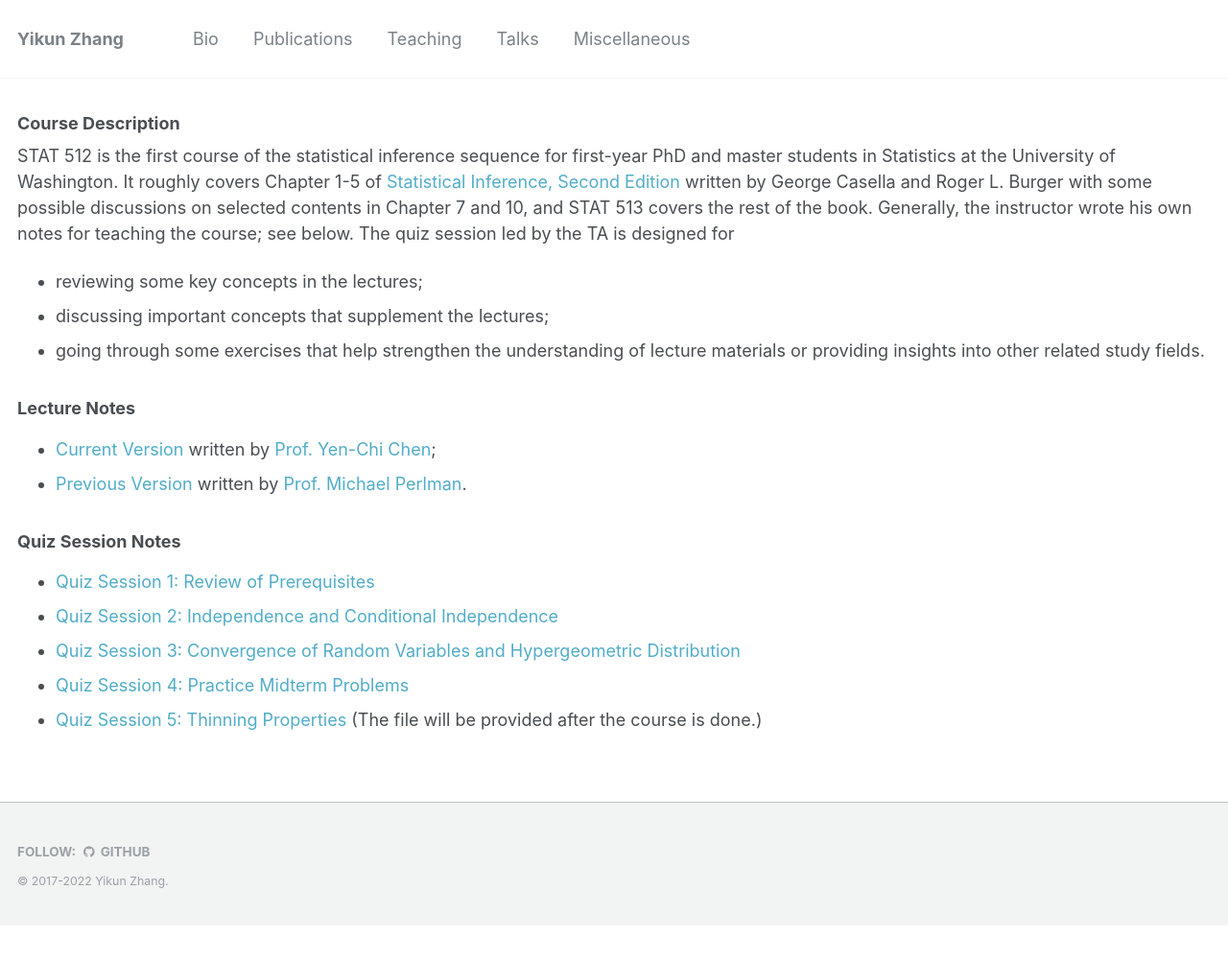
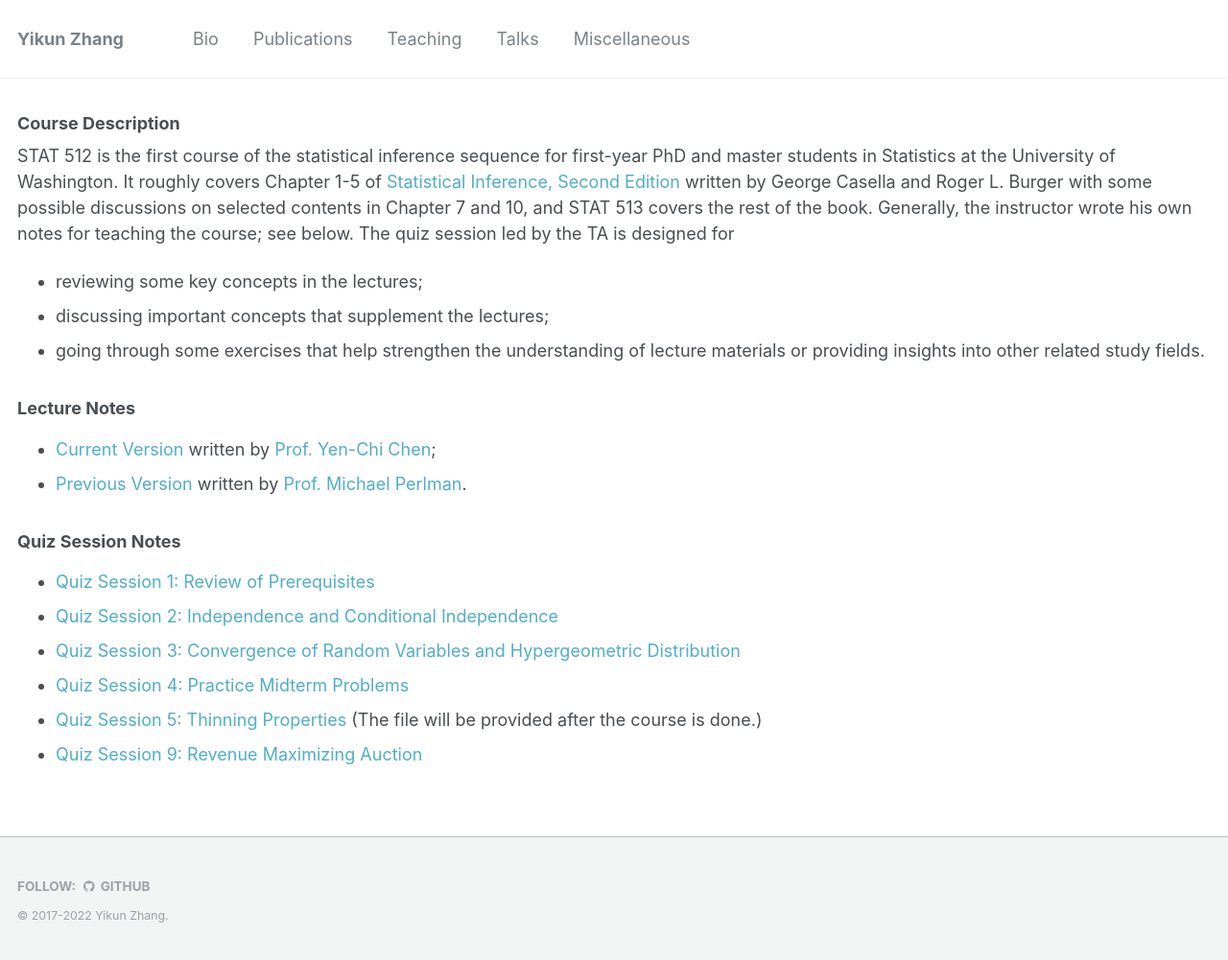
Before and after one commit to zhangyk8/zhangyk8.github.io, a Jekyll site: the page built from _teaching/stat512_uw.md, in a window 1280 px wide. Shown: the whole page at 96% size. Built offline with Jekyll 4.4.1, drawn with Linux system fonts in a browser that asks for light colours; before the commit the page ends 965 px from its top, so only the background shows below that.

Commit message:
Update stat512_uw.md

```diff
--- a/_teaching/stat512_uw.md
+++ b/_teaching/stat512_uw.md
@@ -30,3 +30,4 @@ STAT 512 is the first course of the statistical inference sequence for first-yea
 - [Quiz Session 3: Convergence of Random Variables and Hypergeometric Distribution](file_stat512/Quiz3_solution.pdf)
 - [Quiz Session 4: Practice Midterm Problems](file_stat512/Quiz4_solution.pdf)
 - [Quiz Session 5: Thinning Properties]() (The file will be provided after the course is done.)
+- [Quiz Session 9: Revenue Maximizing Auction](file_stat512/Quiz9_solution.pdf)
```
